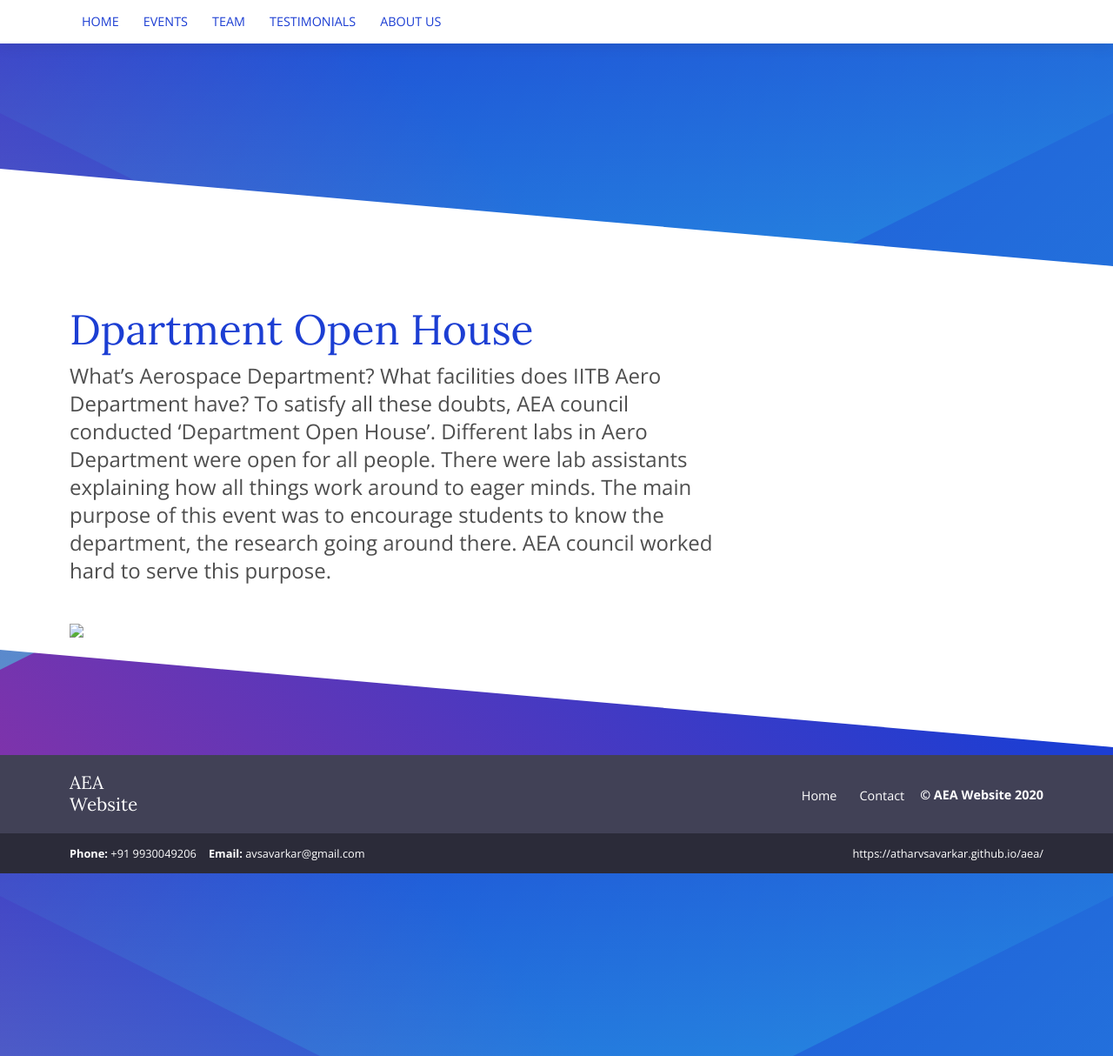
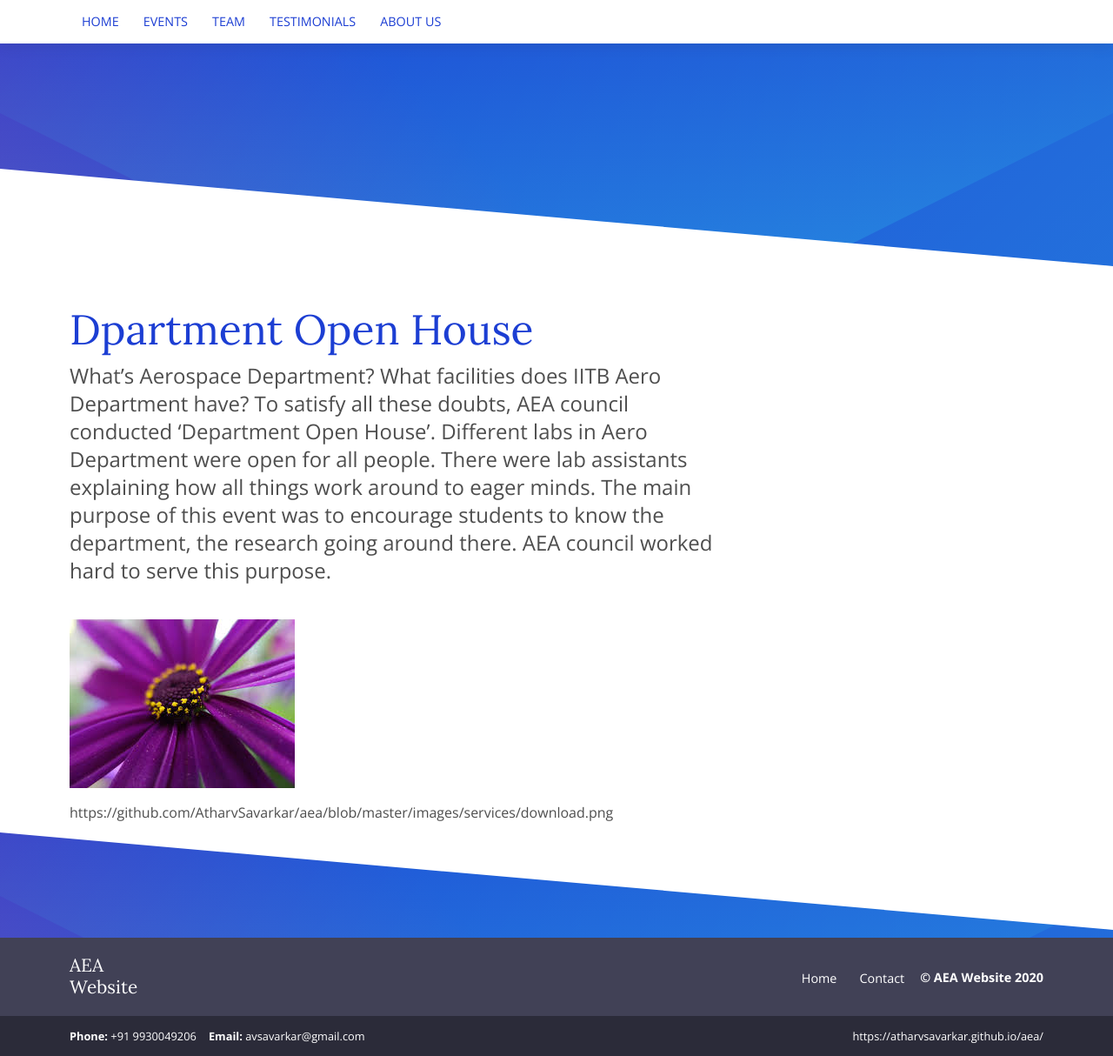
Before and after one commit to AtharvSavarkar/aea, a Jekyll site: the page built from _services/Department_Open_House.md, in a window 1280 px wide. Shown: the whole page at 87% size. Built offline with Jekyll 4.4.1, drawn with Linux system fonts in a browser that asks for light colours.

Commit message:
Update Department_Open_House.md

```diff
--- a/_services/Department_Open_House.md
+++ b/_services/Department_Open_House.md
@@ -5,4 +5,6 @@ image: '/services/download.png'
 
 What’s Aerospace Department? What facilities does IITB Aero Department have? To satisfy all these doubts, AEA council conducted ‘Department Open House’. Different labs in Aero Department were open for all people. There were lab assistants explaining how all things work around to eager minds. The main purpose of this event was to encourage students to know the department, the research going around there. AEA council worked hard to serve this purpose.
 
-<img src="aea/images/services/download.png">
+<img src="https://github.com/AtharvSavarkar/aea/blob/master/images/services/download.png">
+
+https://github.com/AtharvSavarkar/aea/blob/master/images/services/download.png
```
